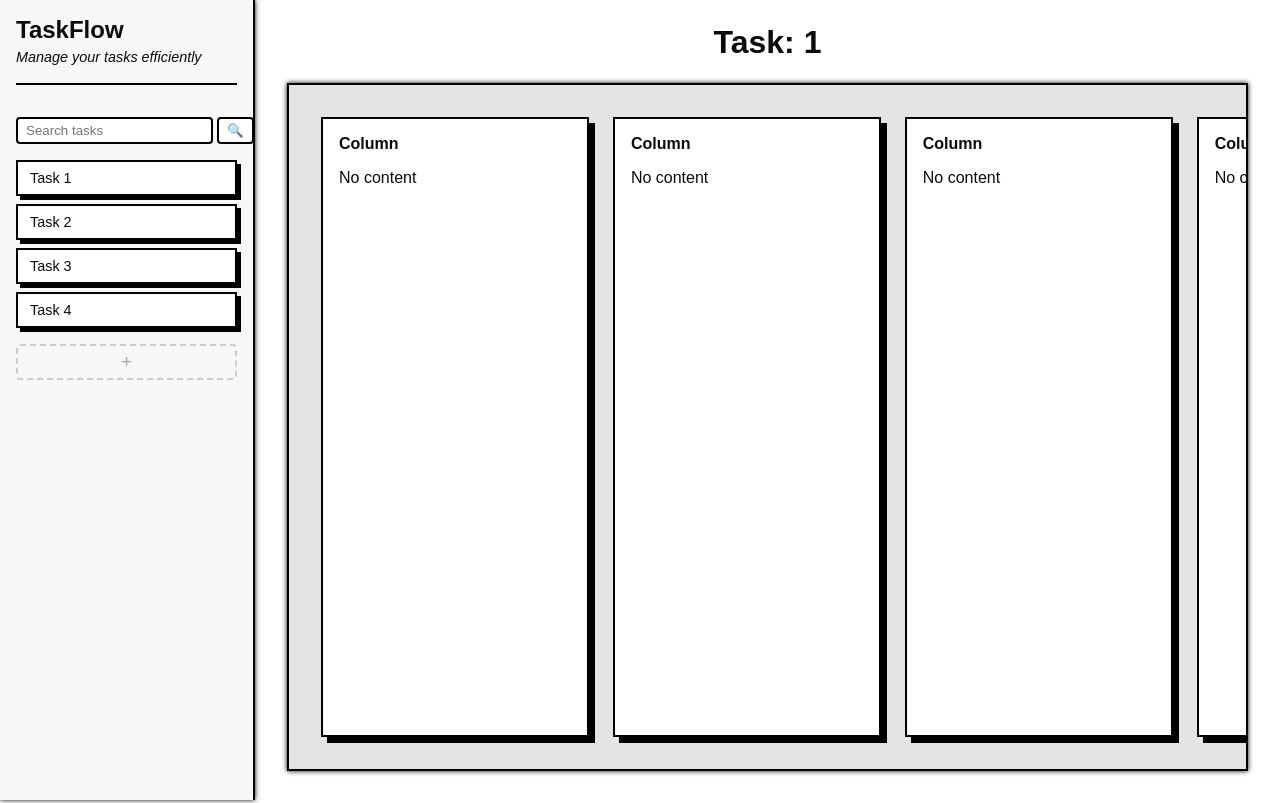
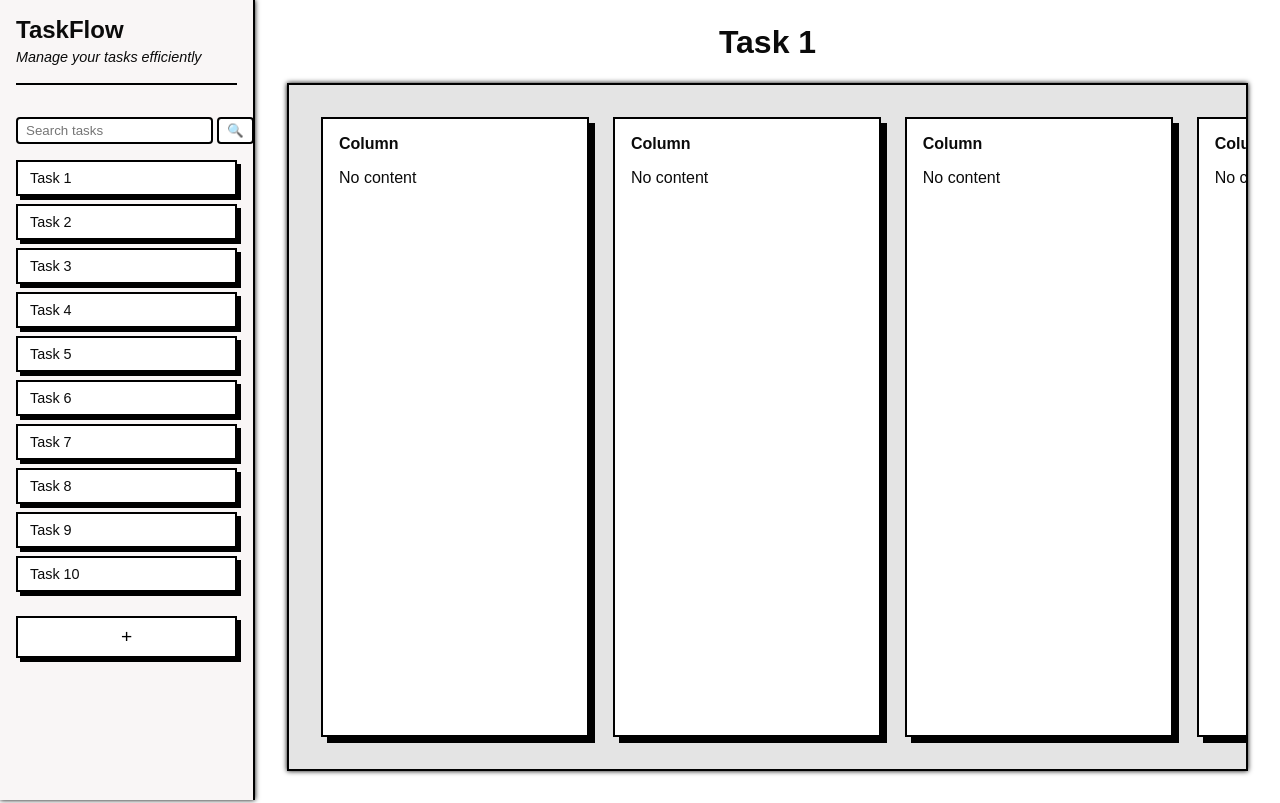
Before and after one commit to lenminh002/TaskFlow, a Next.js app: page /tasks/1 in a window 1280 px wide. Built offline with nearby package versions, Linux system fonts and the light colour scheme.

Commit message:
data.ts and add button decoration

```diff
--- a/src/app/tasks/[id]/page.tsx
+++ b/src/app/tasks/[id]/page.tsx
@@ -1,13 +1,19 @@
 import styles from "./page.module.css";
 import Column from "@/components/Column/Column";
 import BoardContainer from "./BoardContainer";
+import { tasks } from "@/lib/data";
 
 export default async function TaskPage({ params }: { params: { id: string } }) {
     const { id } = await params;
 
+    // Find the task name corresponding to this ID from our shared data
+    const task = tasks.find(t => t.id === id);
+    const taskName = task ? task.name : `Task: ${id}`;
+
     return (
         <div>
-            <h1 className={styles.title}>Task: {id}</h1>
+            <h1 className={styles.title}>{taskName}</h1>
+
             <BoardContainer className={styles.board}>
                 <div className={styles.columns}>
                     <Column />
--- a/src/components/NavBar/NavBar.module.css
+++ b/src/components/NavBar/NavBar.module.css
@@ -88,21 +88,21 @@
 
 
 .add_task {
-    width: 100%;
-    height: 36px;
-    border-radius: 4px;
-    border: 2px dashed #ccc;
+    padding: 0.5rem 0.75rem;
     cursor: pointer;
     font-size: 1.2rem;
-    display: flex;
-    align-items: center;
-    justify-content: center;
-    background: transparent;
-    color: #aaa;
-    margin-top: 0.5rem;
+    border: 2px solid #000000;
+    box-shadow: 4px 4px 0px #000;
+    background-color: #ffffff;
+    margin-top: 1rem;
 }
 
 .add_task:hover {
-    border-color: #888;
-    color: #888;
+    transform: translate(-2px, -2px);
+    box-shadow: 6px 6px 0px #000;
 }
+
+.add_task:active {
+    transform: translate(2px, 2px);
+    box-shadow: 2px 2px 0px #000;
+}
--- a/src/components/NavBar/NavBar.tsx
+++ b/src/components/NavBar/NavBar.tsx
@@ -3,14 +3,7 @@
 import styles from "./NavBar.module.css";
 import Link from "next/link";
 import { useState } from 'react'
-
-const tasks = [
-    { id: "1", name: "Task 1" },
-    { id: "2", name: "Task 2" },
-    { id: "3", name: "Task 3" },
-    { id: "4", name: "Task 4" },
-];
-
+import { tasks } from "@/lib/data";
 
 export default function NavBar() {
     const [active, setActive] = useState<string | null>(null)
@@ -25,10 +18,10 @@ export default function NavBar() {
 
             </div>
             <div className={styles.nav_items}>
-                <search className={styles.search}>
+                <div className={styles.search}>
                     <input type="text" placeholder="Search tasks" />
                     <button>🔍</button>
-                </search>
+                </div>
                 {tasks.map((task) => (
                     <Link
                         href={`/tasks/${task.id}`}
--- /dev/null
+++ b/src/lib/data.ts
@@ -0,0 +1,12 @@
+export const tasks = [
+    { id: "1", name: "Task 1" },
+    { id: "2", name: "Task 2" },
+    { id: "3", name: "Task 3" },
+    { id: "4", name: "Task 4" },
+    { id: "5", name: "Task 5" },
+    { id: "6", name: "Task 6" },
+    { id: "7", name: "Task 7" },
+    { id: "8", name: "Task 8" },
+    { id: "9", name: "Task 9" },
+    { id: "10", name: "Task 10" },
+];
```
